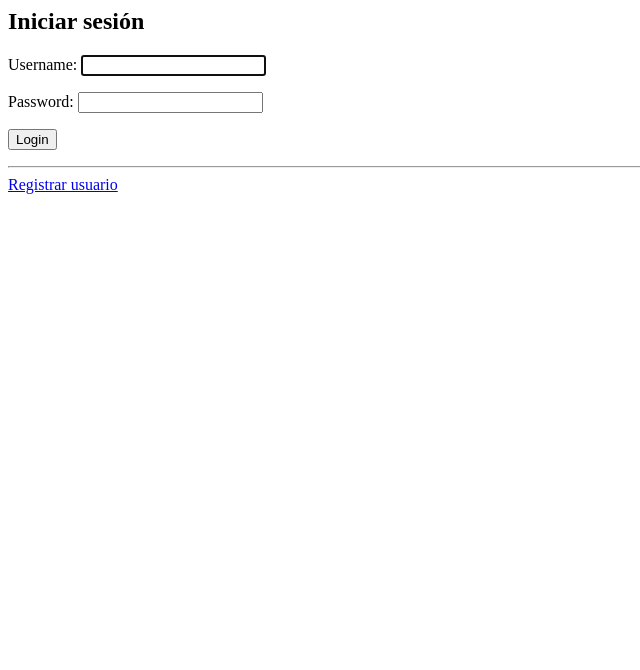
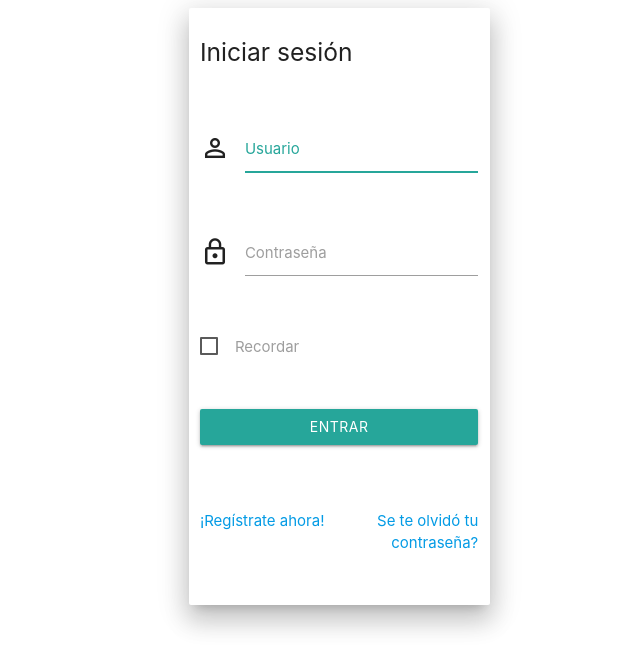
Before and after one commit to boyarzun/chiloe-island, a Django app: page /login/ in a window 1280 px wide. Shown: the top 670 px of the page, without its empty margins (0-640 px from the left). Run offline with Django 3.2, Linux system fonts and the light colour scheme; some libraries are stand-ins or nearby versions.

Commit message:
Add login template :lipstick:

```diff
--- a/authentication/templates/authentication/login.html
+++ b/authentication/templates/authentication/login.html
@@ -1,10 +1,82 @@
-<h2>Iniciar sesión</h2>
+{% load staticfiles %}
+<!DOCTYPE html>
+<html class="loading" lang="es-CL" data-textdirection="ltr">
+  <head>
+    <meta http-equiv="Content-Type" content="text/html; charset=UTF-8">
+    <meta http-equiv="X-UA-Compatible" content="IE=edge">
+    <meta name="viewport" content="width=device-width, initial-scale=1.0, user-scalable=0, minimal-ui">
+    <meta name="description" content="">
+    <meta name="keywords" content="">
+    <meta name="author" content="The Coders Company">
+    <title>Iniciar Sesión</title>
+    <link rel="apple-touch-icon" href="https://pixinvent.com/materialize-material-design-admin-template/app-assets/images/favicon/apple-touch-icon-152x152.png">
+    <link rel="shortcut icon" type="image/x-icon" href="{% static 'app-assets/images/favicon/favicon-32x32.png' %}">
+    <link href="https://fonts.googleapis.com/icon?family=Material+Icons" rel="stylesheet">
+    <link rel="stylesheet" type="text/css" href="{% static 'app-assets/vendors/vendors.min.css' %}">
+    <link rel="stylesheet" type="text/css" href="{% static 'app-assets/css/themes/vertical-modern-menu-template/materialize.css' %}">
+    <link rel="stylesheet" type="text/css" href="{% static 'app-assets/css/themes/vertical-modern-menu-template/style.css' %}">
+    <link rel="stylesheet" type="text/css" href="{% static 'app-assets/css/pages/login.css' %}">
+    <link rel="stylesheet" type="text/css" href="{% static 'app-assets/css/custom/custom.css' %}">
+  </head>
+    <body class="vertical-layout vertical-menu-collapsible page-header-dark vertical-modern-menu 1-column login-bg  blank-page blank-page" data-open="click" data-menu="vertical-modern-menu" data-col="1-column">
+        <div class="row">
+        <div class="col s12">
+            <div class="container">
+                <div id="login-page" class="row">
+                    <div class="col s12 m6 l4 z-depth-4 card-panel border-radius-6 login-card bg-opacity-8">
+                        <form class="login-form" method="POST">
+                            {% csrf_token %}
+                            <div class="row">
+                                <div class="input-field col s12">
+                                    <h5 class="ml-4">Iniciar sesión</h5>
+                                </div>
+                            </div>
+                            <div class="row margin">
+                                <div class="input-field col s12">
+                                    <i class="material-icons prefix pt-2">person_outline</i>
+                                    <input name="username" id="id_username" type="text" autofocus required>
+                                    <label for="id_username" class="center-align">Usuario</label>
+                                </div>
+                            </div>
+                            <div class="row margin">
+                                <div class="input-field col s12">
+                                    <i class="material-icons prefix pt-2">lock_outline</i>
+                                    <input name="password" id="id_password" type="password" autofocus required>
+                                    <label for="id_password">Contraseña</label>
+                                </div>
+                            </div>
+                            <div class="row">
+                                <div class="col s12 m12 l12 ml-2 mt-1">
+                                    <p>
+                                        <label>
+                                        <input type="checkbox" />
+                                        <span>Recordar</span>
+                                        </label>
+                                    </p>
+                                </div>
+                            </div>
+                            <div class="row">
+                                <div class="input-field col s12">
+                                <button type="submit" class="btn waves-effect waves-light border-round gradient-45deg-purple-deep-orange col s12">Entrar</button>
+                                </div>
+                            </div>
+                            <div class="row">
+                                <div class="input-field col s6 m6 l6">
+                                <p class="margin medium-small"><a href="/register">¡Regístrate ahora!</a></p>
+                                </div>
+                                <div class="input-field col s6 m6 l6">
+                                <p class="margin right-align medium-small"><a href="#">Se te olvidó tu contraseña?</a></p>
+                                </div>
+                            </div>
+                        </form>
+                    </div>
+                </div>
+            </div>
+        </div>
+        </div>
 
-<form method="POST">
-    {{ form.as_p }}
-    {% csrf_token %}
-    <button type="submit">Login</button>
-</form>
-
-<hr />
-<a href="/register">Registrar usuario</a>
+        <script src="{% static 'app-assets/js/vendors.min.js' %}" type="text/javascript"></script>
+        <script src="{% static 'app-assets/js/plugins.js' %}" type="text/javascript"></script>
+        <script src="{% static 'app-assets/js/custom/custom-script.js' %}" type="text/javascript"></script>
+    </body>
+</html>
--- a/dashboard/urls.py
+++ b/dashboard/urls.py
@@ -19,6 +19,6 @@
 
 urlpatterns = [
     path('admin/', admin.site.urls),
-    path('welcome/', views.welcome),
+    path('', views.welcome),
     path('', include('authentication.urls', namespace="login"))
 ]
```
Also changed, not shown: dashboard/settings.py (+6 -3 lines).
